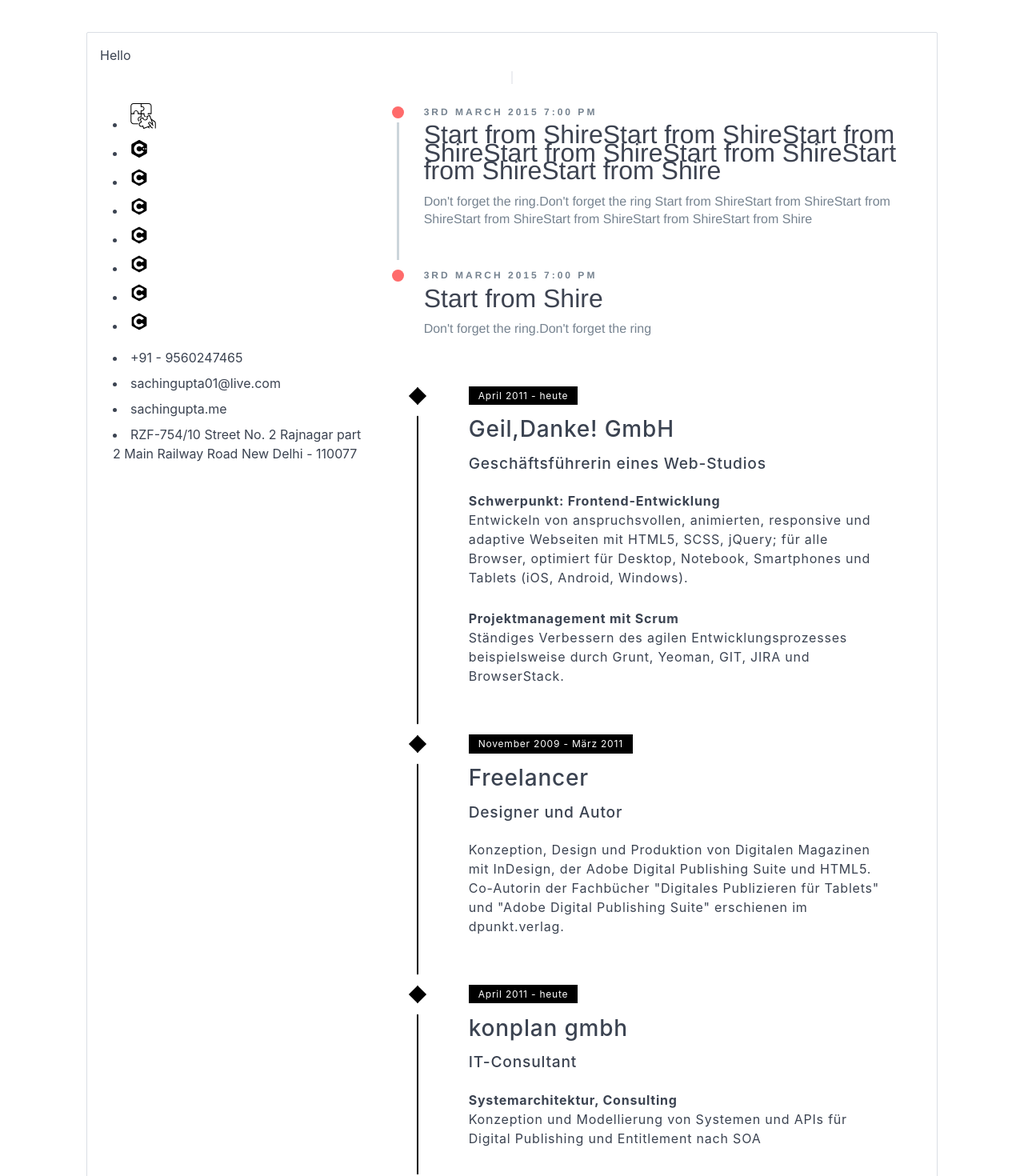
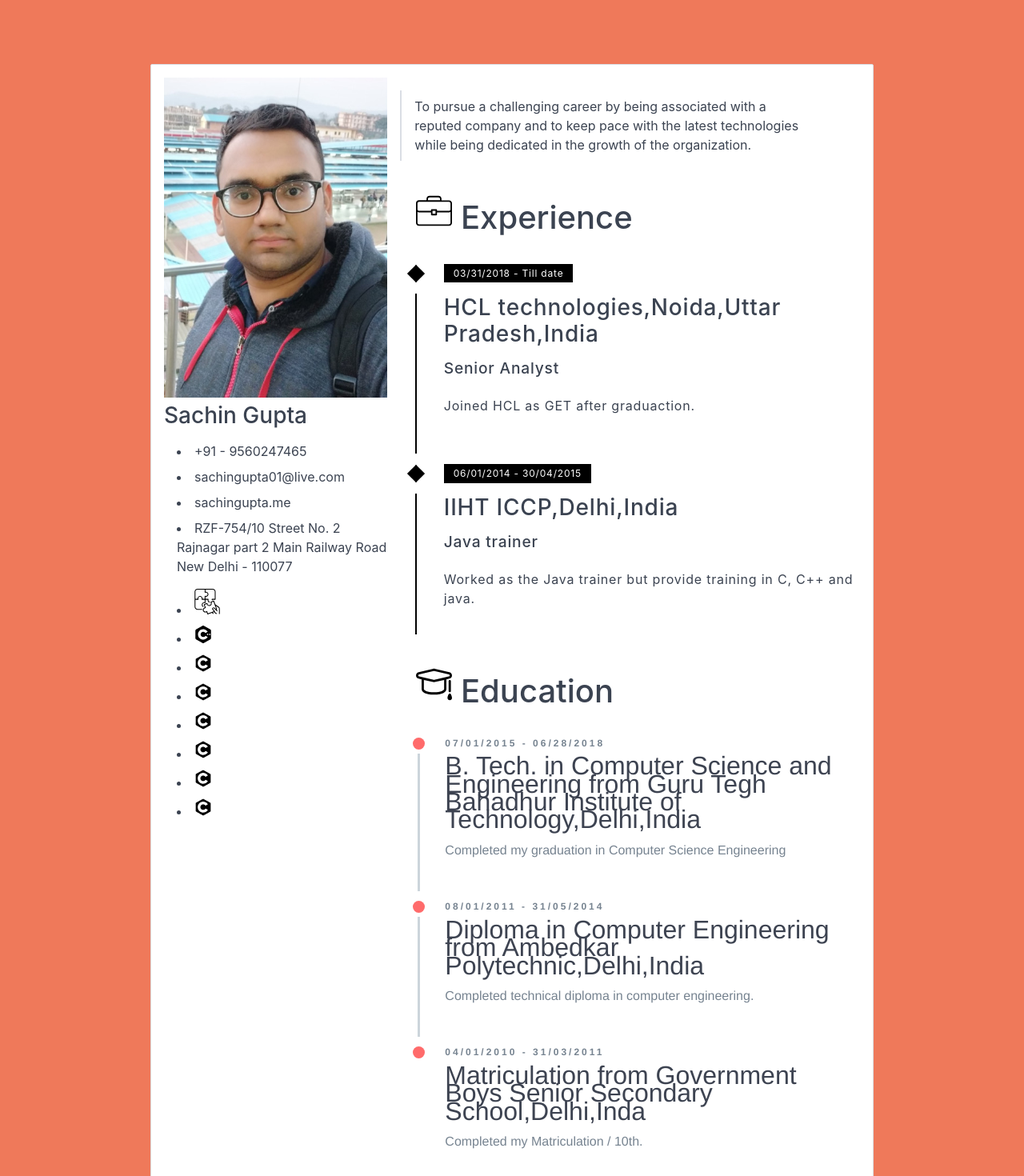
Before and after one commit to TecSachinGupta/MyResume, a React (Create React App) app: page / in a window 1280 px wide. Shown: the part 20-1490 px from the top of the page at 80% size. Built offline with nearby package versions, Linux system fonts and the light colour scheme.

Commit message:
Update components with my data.

```diff
--- a/src/App.css
+++ b/src/App.css
@@ -1,5 +1,17 @@
 .App {
-	padding: 3rem 5rem;
+  padding: 5rem 9rem; /*3rem 5rem*/
+  background-color: #ef795a;
+}
+.componentTitle {
+  margin-top: 2rem;
+  margin-bottom: 1.5rem;;
+}
+.componentTitle h1{
+  padding-left: 1rem;
+  display: inline;
+}
+.componentTitle h1:after {
+  border-bottom: 2px solid blue;
 }
 /* Timeline sample 1 */
 .timeline-1 {
@@ -151,7 +163,7 @@
   margin-left: -1px;
   position: absolute;
   top: 0;
-  left: 2em;
+  left: .2em;
   width: 2px;
   height: 100%;
 }
@@ -172,7 +184,7 @@
   margin: 0.5em 0.5em 0.5em -0.5em;
   position: absolute;
   top: 0;
-  left: 2em;
+  left: .2em;
   width: 1em;
   height: 1em;
 }
@@ -186,9 +198,9 @@
   color: white;
   font-size: 0.75em;
   background-color: black;
-  -moz-box-shadow: inset 0 0 0 0em #ef795a;
-  -webkit-box-shadow: inset 0 0 0 0em #ef795a;
-  box-shadow: inset 0 0 0 0em #ef795a;
+  -moz-box-shadow: inset 0 0 0 0em black;/*#ef795a;*/
+  -webkit-box-shadow: inset 0 0 0 0em black;/*#ef795a;*/
+  box-shadow: inset 0 0 0 0em black;/*#ef795a;*/
   display: inline-block;
   margin-bottom: 1.2em;
   padding: 0.25em 1em 0.2em 1em;
@@ -198,19 +210,19 @@
   -ms-transform: rotate(-45deg);
   -webkit-transform: rotate(-45deg);
   transform: rotate(-45deg);
-  background-color: #a83279;
+  background-color: black; /*#a83279;*/
 }
 .timeline-2 .timeline-event:hover .timeline-event-thumbnail {
-  -moz-box-shadow: inset 40em 0 0 0 #a83279;
-  -webkit-box-shadow: inset 40em 0 0 0 #a83279;
-  box-shadow: inset 40em 0 0 0 #a83279;
+  -moz-box-shadow: inset 40em 0 0 0 black; /*#a83279;*/
+  -webkit-box-shadow: inset 40em 0 0 0 black; /*#a83279;*/
+  box-shadow: inset 40em 0 0 0 black; /*#a83279;*/
 }
 
 .timeline-2 .timeline-event-copy {
   padding: 2em;
   position: relative;
   top: -1.875em;
-  left: 4em;
+  left: .4em;
   width: 80%;
   padding-bottom: 0;
 }
--- a/src/App.js
+++ b/src/App.js
@@ -6,8 +6,10 @@
 import Education from './components/education';
 import Experience from './components/experience';
 import Header from './components/header';
+import Icons from './components/icons';
 import Projects from './components/projects';
 import Skills from './components/skills';
+import mydata from './my_data';
 
 function App() {
   return (
@@ -15,26 +17,20 @@
 		<div className="container">
 			<div className="card">
 				<div className="card-body">
-
-					<div className="columns">
-						<div className="column col-12">
-							<Header></Header>
-						</div>
-					</div>
-					<div className="divider-vert"></div>
 					<div className="columns">
 						<div className="column col-4">
-							<Skills></Skills>
-							<Contact></Contact>
+							<Header imageUrl={mydata.info.profilePhotoURL} myName={`${mydata.firstName} ${mydata.lastName}`} ></Header>
+							<Contact contact={mydata}></Contact>
+							<Skills skills={mydata.skills}></Skills>
 						</div>
 
 						<div className="column col-8">
-							<Education></Education>
-							<Experience></Experience>
-							<Projects></Projects>
+  							<blockquote>{mydata.info.brief}</blockquote>
+							<Experience employments={mydata.employment}><Icons icon="briefcase" size="45"></Icons></Experience>
+							<Education educations={mydata.education}><Icons icon="study" size="45"></Icons></Education>
+							<Projects projects={mydata.projects}><Icons icon="tools" size="45"></Icons></Projects>
 						</div>
 					</div>
-
 				</div>
 			</div>
 		</div>
--- a/src/components/education/index.js
+++ b/src/components/education/index.js
@@ -2,31 +2,31 @@
 
 class Education extends React.Component {
 	render() {
+		const data = this.props.educations.history.map(education => {
 			return (
-			<div className="timeline-1">
-				<ul className="timeline">
 				<li className="timeline-item">
 					<div className="timeline-info">
-							<span>3rd March 2015 7:00 PM</span>
+						<span>{`${education.start} - ${education.end ? education.end : 'Till date' } `}</span>
 					</div>
 					<div className="timeline-marker"></div>
 					<div className="timeline-content">
-							<h2>Start from ShireStart from ShireStart from ShireStart from ShireStart from ShireStart from ShireStart from Shire</h2>
-							<p>Don't forget the ring.Don't forget the ring Start from ShireStart from ShireStart from ShireStart from ShireStart from ShireStart from ShireStart from Shire</p>
+						<h2>{`${education.title} ${education.fieldOfStudy? ' in ' + education.fieldOfStudy : '' } from ${education.institution},${education.state},${education.country} `}</h2>
+						<p>{education.summary}</p>
 					</div>
 				</li>
-					<li className="timeline-item">
-						<div className="timeline-info">
-							<span>3rd March 2015 7:00 PM</span>
+			)
+		});
+		return (
+			<React.Fragment>
+				<div className="componentTitle">
+					<h1>{this.props.children} Education</h1>
 				</div>
-						<div className="timeline-marker"></div>
-						<div className="timeline-content">
-							<h2>Start from Shire</h2>
-							<p>Don't forget the ring.Don't forget the ring</p>
-						</div>
-					</li>
+				<div className="timeline-1">
+					<ul className="timeline">
+						{data}
 					</ul>
 				</div>
+			</React.Fragment>
 		);
 	}
 }
--- a/src/components/experience/index.js
+++ b/src/components/experience/index.js
@@ -2,39 +2,30 @@
 
 class Experience extends React.Component {
 	render() {
+		const data = this.props.employments.history.map(employment => {
 			return (
-			<div className="timeline-2">
-				<ul className="timeline">
 				<li className="timeline-event">
 					<label className="timeline-event-icon"></label>
 					<div className="timeline-event-copy">
-						<p className="timeline-event-thumbnail">April 2011 - heute</p>
-						<h3>Geil,Danke! GmbH</h3>
-						<h4>Geschäftsführerin eines Web-Studios</h4>
-						<p><strong>Schwerpunkt: Frontend-Entwicklung</strong><br />Entwickeln von anspruchsvollen, animierten, responsive und adaptive Webseiten mit HTML5, SCSS, jQuery; für alle Browser, optimiert für Desktop, Notebook, Smartphones und Tablets (iOS, Android, Windows).</p>
-						<p><strong>Projektmanagement mit Scrum</strong><br />Ständiges Verbessern des agilen Entwicklungsprozesses beispielsweise durch Grunt, Yeoman, GIT, JIRA und BrowserStack.</p>
+					<p className="timeline-event-thumbnail">{`${employment.start} - ${employment.end ? employment.end : 'Till date' } `}</p>
+					<h3>{`${employment.employer},${employment.state},${employment.country}`}</h3>
+					<h4>{employment.position}</h4>
+					<p>{employment.summary}</p>
 					</div>
 				</li>
-					<li className="timeline-event">
-						<label className="timeline-event-icon"></label>
-						<div className="timeline-event-copy">
-						<p className="timeline-event-thumbnail">November 2009 - März 2011</p>
-						<h3>Freelancer</h3>
-						<h4>Designer und Autor</h4>
-						<p>Konzeption, Design und Produktion von Digitalen Magazinen mit InDesign, der Adobe Digital Publishing Suite und HTML5. Co-Autorin der Fachbücher "Digitales Publizieren für Tablets" und "Adobe Digital Publishing Suite" erschienen im dpunkt.verlag.</p>
+			)
+		});
+		return (
+			<React.Fragment>
+				<div className="componentTitle">
+					<h1>{this.props.children} Experience</h1>
 				</div>
-					</li>
-					<li className="timeline-event">
-						<label className="timeline-event-icon"></label>
-						<div className="timeline-event-copy">
-						<p className="timeline-event-thumbnail">April 2011 - heute</p>
-						<h3>konplan gmbh</h3>
-						<h4>IT-Consultant</h4>
-						<p><strong>Systemarchitektur, Consulting</strong><br />Konzeption und Modellierung von Systemen und APIs für Digital Publishing und Entitlement nach SOA</p>
-						</div>
-					</li>
+				<div className="timeline-2">
+					<ul className="timeline">
+						{data}
 					</ul>
 				</div>
+			</React.Fragment>
 		);
 	}
 }
--- a/src/components/header/index.js
+++ b/src/components/header/index.js
@@ -4,7 +4,8 @@
 	render() {
 		return (
 			<div>
-				Hello
+				<img src={process.env.PUBLIC_URL + this.props.imageUrl} alt="" width="100%" height="10%" style={{"image-orientation": "from-image"}} />
+				<h3>{this.props.myName}</h3>
 			</div>
 		);
 	}
--- a/src/components/projects/index.js
+++ b/src/components/projects/index.js
@@ -2,41 +2,31 @@
 
 class Projects extends React.Component {
 	render() {
+		const data = this.props.projects.map(project => {
+			return (
+				<li className="timeline-item">
+					<div className="timeline-info">
+						<span>{`${project.start} - ${project.end ? project.end : 'Till date' } `}</span>
+					</div>
+					<div className="timeline-marker"></div>
+					<div className="timeline-content">
+						<h2>{project.title}, <span>{project.summary}</span></h2>
+						<p>{project.description}</p>
+					</div>
+				</li>
+			)
+		});
 		return (
-			<div className="timeline-3">
-			  <div className="main-timeline">
-				<div className="timeline">
-				  <div className="timeline-content">
-					<span className="timeline-year">2018</span>
-					<div className="timeline-icon">
-					  <i className="fa fa-rocket" aria-hidden="true"></i>
-					</div>
-					<div className="content">
-					  <h3 className="title">Web Development</h3>
-					  <p className="description">
-						Lorem Ipsum is simply dummy text of the printing and typesetting industry. Lorem Ipsum has been the industry's standard dummy text ever since the 1500s.
-					  </p>
-					</div>
-				  </div>
+			<React.Fragment>
+				<div className="componentTitle">
+					<h1>{this.props.children} Projects</h1>
 				</div>
-
-				<div className="timeline">
-				  <div className="timeline-content">
-					<span className="timeline-year">2017</span>
-					<div className="timeline-icon">
-					  <i className="fa fa-edit" aria-hidden="true"></i>
-					</div>
-					<div className="content">
-					  <h3 className="title">Creapure</h3>
-					  <p className="description">
-						Lorem Ipsum is simply dummy text of the printing and typesetting industry. Lorem Ipsum has been the industry's standard dummy text ever since the 1500s.
-					  </p>
-					</div>
-				  </div>
+				<div className="timeline-1">
+					<ul className="timeline">
+						{data}
+					</ul>
 				</div>
-
-			  </div>
-			</div>
+			</React.Fragment>
 		);
 	}
 }
--- a/src/my_data.json
+++ b/src/my_data.js
@@ -1,4 +1,4 @@
-{
+export default {
     "education":{
        "history":[
           {
@@ -26,7 +26,7 @@
              "state":"Delhi",
              "country":"Inda",
              "title":"Matriculation",
-             "fieldOfStudy":"All",
+             "fieldOfStudy":"",
              "start":"04/01/2010",
              "end":"31/03/2011",
              "summary":"Completed my Matriculation / 10th."
@@ -141,10 +141,10 @@
           {
              "position":"Senior Analyst",
              "employer":"HCL technologies",
-             "state":"Uttar Pradesh",
+             "state":"Noida,Uttar Pradesh",
              "country":"India",
              "start":"03/31/2018",
-             "end":"03/14/2020",
+             "end":"",
              "summary":"Joined HCL as GET after graduaction."
           },
           {
@@ -208,9 +208,9 @@
     "lastName":"Gupta",
     "username":"sachingupta",
     "info":{
-       "brief":"A",
+       "brief":"To pursue a challenging career by being associated with a reputed company and to keep pace with the latest technologies while being dedicated in the growth of the organization.",
        "dateOfBirth":"07/26/1995",
-       "profilePhotoURL":"images/profile_photo.png",
+       "profilePhotoURL":"/MyLatestPhoto.jpg",
        "gender":"male"
     },
     "contact":{
```
Also changed, not shown: src/components/Tests.js (added, +34 -0 lines), public/MyLatestPhoto.jpg (added). Lines whose indentation alone changed are shown as unchanged.
